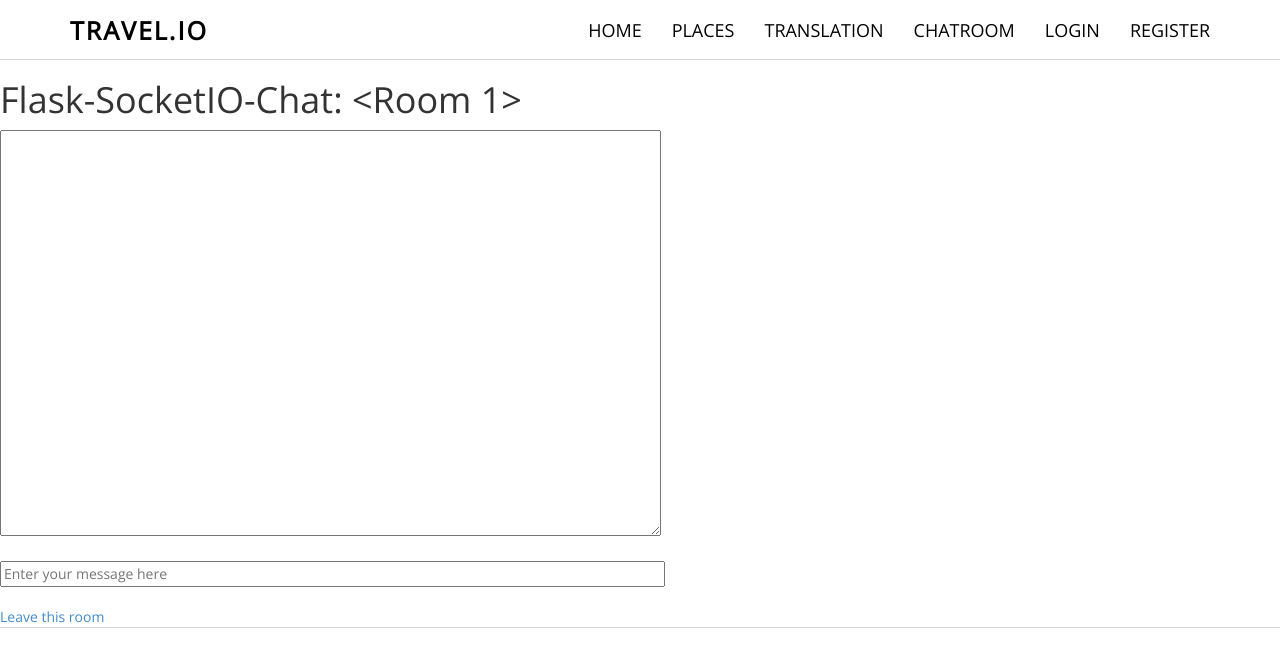
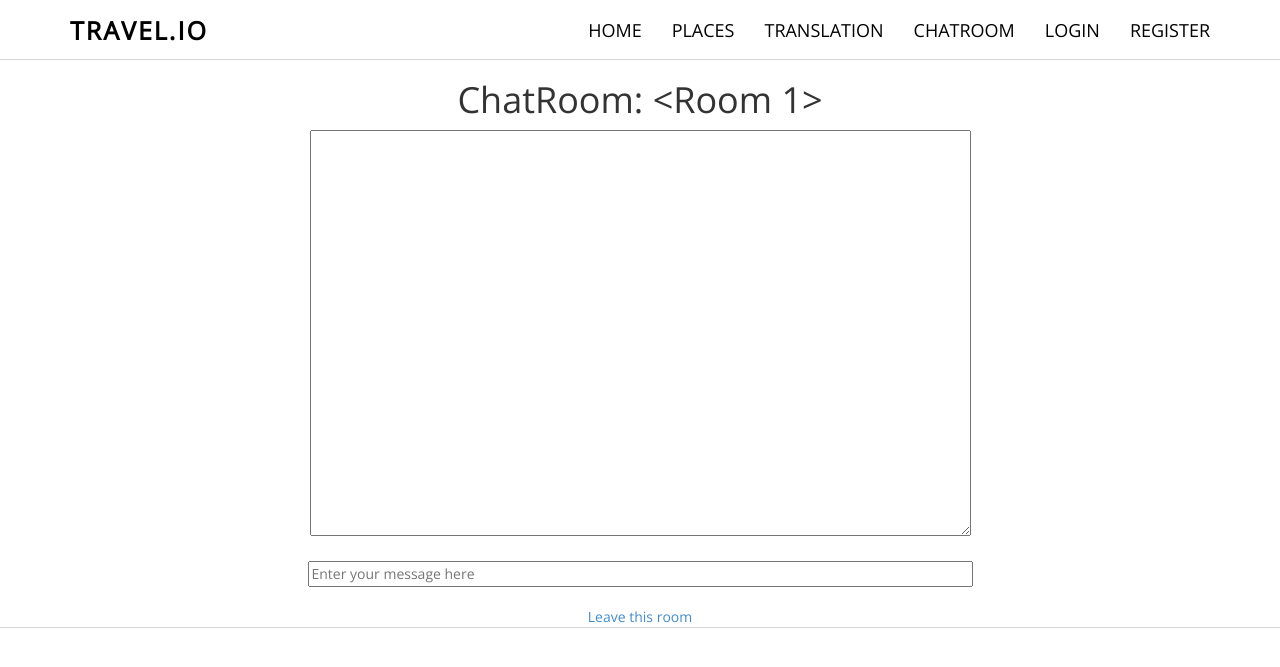
Before and after one commit to pskalbhav1/techWizards_Travel.io, a Flask app: template app/templates/chat.html in a window 1280 px wide. Shown: the top 667 px of the page. Run offline with Flask 2, Linux system fonts and the light colour scheme; the template is opened without the code that fills it: values that come from a table or form of the project are taken from there, others are empty; tables that the repository leaves empty hold one stand-in row (values such as "Sample post"); some libraries are stand-ins or nearby versions.

Commit message:
Add files via upload

```diff
--- a/app/templates/chat.html
+++ b/app/templates/chat.html
@@ -48,8 +48,10 @@
 {% endblock %}
 {% block content %}
 <br/><br/>
-<h1>Flask-SocketIO-Chat: {{ room }}</h1>
-<textarea id="chat" cols="80" rows="20"></textarea><br><br>
-<input id="text" size="80" placeholder="Enter your message here"><br><br>
+<center>
+<h1>ChatRoom: {{ room }}</h1>
+<textarea  border-radius="4px" background-color="#f8f8f8" id="chat" cols="80" rows="20"></textarea><br><br>
+<input border-radius="4px" id="text" size="80" placeholder="Enter your message here"><br><br>
 <a href="#" onclick="leave_room();">Leave this room</a>
+</center>
 {% endblock %}
```
